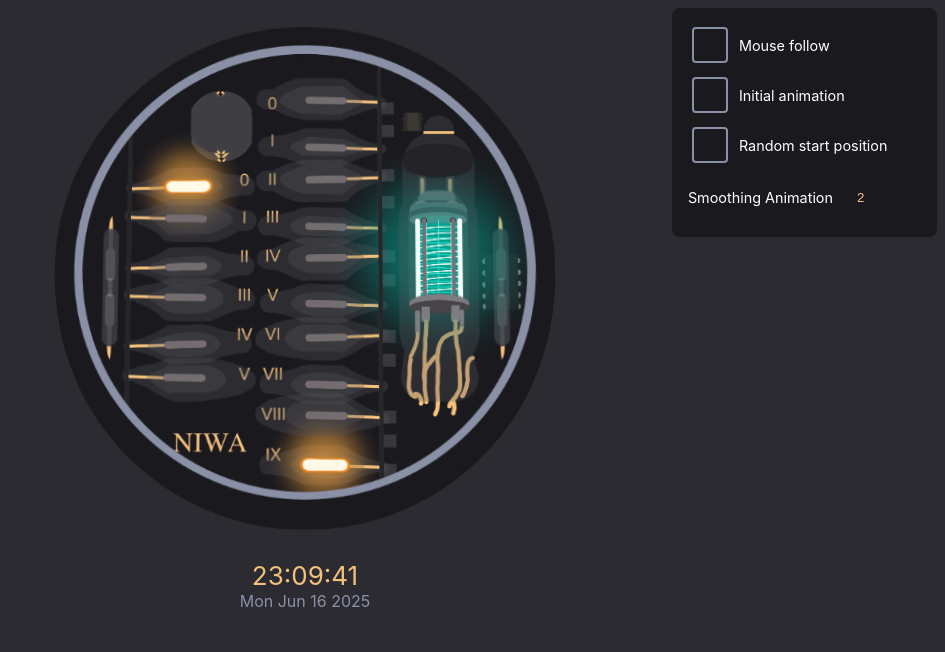
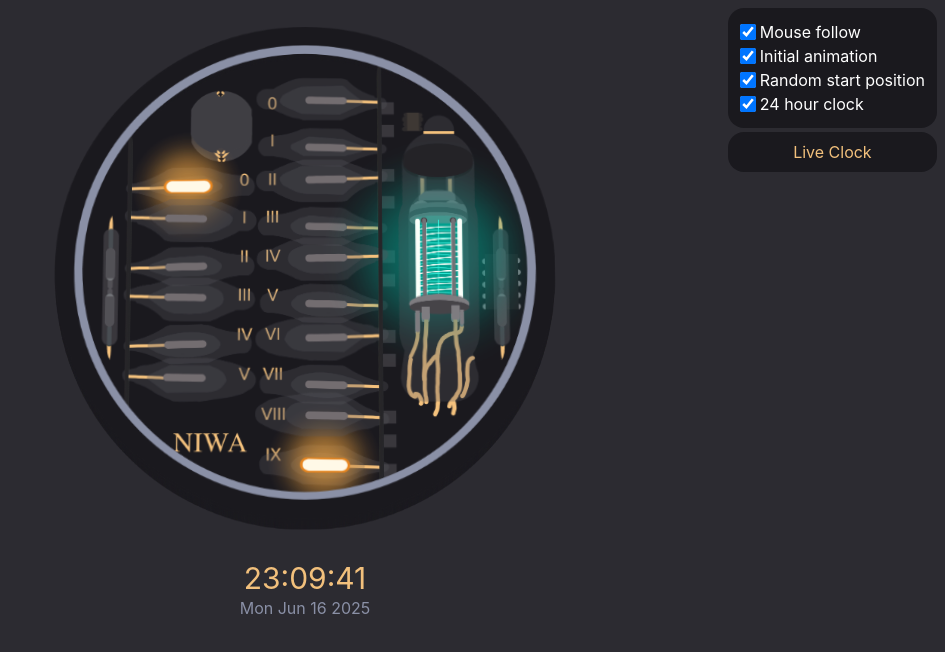
Before and after one commit to Aadniz/niwa-practicer, a React (Create React App) app: page / in a window 1280 px wide. Shown: the top 652 px of the page, without its empty margins (335-1280 px from the left). Built offline with nearby package versions, Linux system fonts and the light colour scheme.

Commit message:
Guessing game implemented + Tailwind

```diff
--- a/package.json
+++ b/package.json
@@ -44,5 +44,8 @@
       "last 1 firefox version",
       "last 1 safari version"
     ]
+  },
+  "devDependencies": {
+    "tailwindcss": "^3.4.17"
   }
 }
--- a/src/App.css
+++ b/src/App.css
@@ -1,41 +1,35 @@
 :root {
-  --dark: #8A90A6;
-  --darker: #2C2B31;
-  --darkest: #1A191E;
-  --primary: #F2C07C;
-  --foreground: #FFFFFF;
   --transition-duration: 0.3s;
 }
 
 .App {
   text-align: center;
-  background-color: var(--darker);
+  /*background-color: var(--darker);*/
   min-height: 100vh;
   display: flex;
   flex-direction: column;
   align-items: center;
-  font-size: calc(10px + 2vmin);
-  color: var(--foreground);
+  /*color: var(--foreground);*/
 }
 
 input {
   padding: 1rem;
-  background-color: var(--darkest);
+  /*background-color: var(--darkest);*/
   border: none;
   outline: none;
-  color: var(--primary);
+  /*color: var(--primary);*/
   width: 100%;
   transition-duration: var(--transition-duration);
 }
 
 button {
-  padding: 1rem;
-  background-color: var(--darkest);
+  padding: 0.5rem;
+  /*background-color: var(--darkest);*/
   border: none;
   outline: none;
-  color: var(--primary);
+  /*color: var(--primary);*/
   transition-duration: var(--transition-duration);
 }
 button:hover {
-  background-c: rgba(var(--primary), 0.8);
+  /*background-c: rgba(var(--primary), 0.8);*/
 }
--- a/src/App.tsx
+++ b/src/App.tsx
@@ -2,32 +2,29 @@ import React, {useState} from 'react';
 import './App.css';
 import {Watch} from "./watch/watch";
 import {Guess} from "./guess";
-import {Settings} from "./settings";
+import {ISettings, Settings} from "./settings";
 import {LiveTime} from "./live";
 
 function App() {
 
-    // In your Watch component:
-    const [settings, setSettings] = useState({
+    // Initial settings
+    const [settings, setSettings] = useState<ISettings>({
         mode: "live",
         twentyFour: true,
         mouseFollow: true,
         initialDelay: true,
         randomStart: true,
-        smoothing: 2
+        smoothing: 2,
+        randomTime: new Date(Math.random() * Date.now())
     });
 
   return (
-    <div className="App">
-        <Settings
-            onModeChange={(mode) => setSettings(prev => ({...prev, mode}))}
-            onMouseFollowChange={(enabled) => setSettings(prev => ({...prev, mouseFollow: enabled}))}
-            onInitialDelayChange={(enabled) => setSettings(prev => ({...prev, initialDelay: enabled}))}
-            onRandomStartChange={(enabled) => setSettings(prev => ({...prev, randomStart: enabled}))}
-            onSmoothingChange={(value) => setSettings(prev => ({...prev, smoothing: value}))}
-        />
-        <Watch/>
-        { settings.mode === "guessing" ? <Guess/> : <LiveTime twentyFour={settings.twentyFour}/> }
+    <div className="App bg-darker text-foreground">
+        <Settings settings={settings} onSettingsChange={setSettings}/>
+        <Watch settings={settings}/>
+        { settings.mode === "guess"
+            ? <Guess settings={settings}/>
+            : <LiveTime settings={settings}/> }
     </div>
   );
 }
--- a/src/guess.tsx
+++ b/src/guess.tsx
@@ -1,18 +1,76 @@
-import {CSSProperties} from "react";
+import {ISettings} from "./settings";
+import {InputEvent, useState} from "react";
 
-export const Guess = () => {
+export const Guess = ({settings}: {settings: ISettings}) => {
+
+    const [value, setValue] = useState("");
+    const [validated, setValidate] = useState<boolean|null>(null);
+    const [correct, setCorrect] = useState<boolean|null>(null);
+
+    const onInput = (e: InputEvent<HTMLInputElement>) => {
+        let value = e.currentTarget.value.trim();
+
+        // Validate it contains legal characters
+        if (value[0] === ":") {
+            return;
+        }
+        if (value.split(":").length > 2){
+            return;
+        }
+        if (value.trim() !== "" && !/^([0-9:]+)$/.test(value)) {
+            return;
+        }
+        if (value[value.length - 1] === ":") {
+            value = value.substring(0, value.length - 1);
+        }
+        if (/^\d{3}/.test(value)) {
+            value = value[0] + value[1] + ":" + value[2];
+        }
+        if (value.includes(":") && value.split(":")[1].length > 2) {
+            return;
+        }
+        // Here we have finished typing the number, valudate if it is a clock or not
+        if (value.includes(":") && value.split(":")[1].length === 2) {
+            let checkValue = value;
+            if (value.split(":")[0].length === 1) {
+                checkValue = "0" + checkValue;
+            }
+            const [hours, minutes] = checkValue.split(":").map(v => parseInt(v[0] + v[1]));
+
+            if (settings.twentyFour && hours > 23) {
+                setCorrect(false);
+                setValidate(false);
+            } else if (!settings.twentyFour && hours > 12) {
+                setCorrect(false);
+                setValidate(false);
+            } else if (minutes > 59) {
+                setCorrect(false);
+                setValidate(false);
+            } else {
+                if (settings.randomTime.getHours() === parseInt(value.split(":")[0]) && settings.randomTime.getMinutes() === parseInt(value.split(":")[1])) {
+                    setCorrect(true);
+                } else {
+                    setCorrect(false);
+                }
+                setValidate(true);
+            }
+        } else {
+            setCorrect(null);
+            setValidate(null);
+        }
+        setValue(value);
+    };
+
     return (
-        <div style={wrapperStyle}>
-            <div>Make your guess</div>
-            <input/>
+        <div className="min-w-fit">
+            <div className="text-3xl mb-2 text-primary">Make your guess</div>
+            <input
+                className={"bg-darkest rounded-2xl text-primary outline-none text-center " + (correct ? "disabled" : "") + (validated === null || validated ? "focus:outline-secondary" : "outline-red")}
+                placeholder="00:00"
+                onInput={onInput}
+                value={value}
+            />
+            <i>{correct !== null ? (correct ? "THAT IS CORRECT" : "THAT IS INCORRECT" ) : ""}</i>
         </div>
     )
 }
-
-const wrapperStyle: CSSProperties = {
-    textAlign: "center",
-    display: "block",
-    minWidth: "30vh",
-    marginLeft: "auto",
-    marginRight: "auto"
-}
--- a/src/index.css
+++ b/src/index.css
@@ -1,3 +1,7 @@
+@tailwind base;
+@tailwind components;
+@tailwind utilities;
+
 body {
   margin: 0;
   font-family: -apple-system, BlinkMacSystemFont, 'Segoe UI', 'Roboto', 'Oxygen',
--- a/src/live.tsx
+++ b/src/live.tsx
@@ -1,6 +1,7 @@
-import {CSSProperties, useEffect, useState} from "react";
+import {useEffect, useState} from "react";
+import {ISettings} from "./settings";
 
-export const LiveTime = ({twentyFour}: {twentyFour: boolean}) => {
+export const LiveTime = ({settings}: {settings: ISettings}) => {
 
     const [time, setTime] = useState(Date.now());
 
@@ -16,13 +17,15 @@ export const LiveTime = ({twentyFour}: {twentyFour: boolean}) => {
     const hours = date.getHours();
     const minutes = date.getMinutes();
     const seconds = date.getSeconds();
-    if (twentyFour) {
+    if (settings.twentyFour) {
         timeString += hours.toString().padStart(2, "0") + ":" + minutes.toString().padStart(2, "0") + ":" + seconds.toString().padStart(2, "0");
     } else {
         if (hours === 0) {
             timeString += `12`;
+        } else if (hours > 12) {
+            timeString += (hours - 12).toString()
         } else {
-            timeString += hours.toString().padStart(2, "0");
+            timeString += hours.toString()
         }
         timeString += ":" + minutes.toString().padStart(2, "0") + ":" + seconds.toString().padStart(2, "0");
         if (12 > hours) {
@@ -34,17 +37,8 @@ export const LiveTime = ({twentyFour}: {twentyFour: boolean}) => {
 
     return (
         <div style={{display: "grid"}}>
-            <div style={timeStyle}>{timeString}</div>
-            <div style={dateStyle}>{date.toDateString()}</div>
+            <div className="text-primary text-3xl">{timeString}</div>
+            <div className="text-dark">{date.toDateString()}</div>
         </div>
     )
 }
-
-const timeStyle: CSSProperties = {
-    color: "var(--primary)"
-}
-
-const dateStyle: CSSProperties = {
-    color: "var(--dark)",
-    fontSize: "calc(8px + 1vmin)"
-}
--- a/src/settings.tsx
+++ b/src/settings.tsx
@@ -1,143 +1,94 @@
 import { CSSProperties, useState } from "react";
 
-type SettingsProps = {
-    onModeChange: (mode: "guessing" | "live") => void;
-    onMouseFollowChange: (enabled: boolean) => void;
-    onInitialDelayChange: (enabled: boolean) => void;
-    onRandomStartChange: (enabled: boolean) => void;
-    onSmoothingChange: (value: number) => void;
-};
+type WatchMode = "live"|"guess";
+export interface ISettings {
+    mode: WatchMode,
+    twentyFour: boolean,
+    mouseFollow: boolean,
+    initialDelay: boolean,
+    randomStart: boolean,
+    smoothing: number,
+    randomTime: Date
+}
 
-export const Settings = ({
-                             onModeChange,
-                             onMouseFollowChange,
-                             onInitialDelayChange,
-                             onRandomStartChange,
-                             onSmoothingChange,
-                         }: SettingsProps) => {
-    const [mode, setMode] = useState<"guessing" | "live">("live");
-    const [mouseFollow, setMouseFollow] = useState(true);
-    const [initialDelay, setInitialDelay] = useState(true);
-    const [randomStart, setRandomStart] = useState(true);
-    const [smoothness, setSmoothness] = useState(2);
-
-    const handleModeChange = () => {
-        const newMode = mode === "guessing" ? "live" : "guessing";
-        setMode(newMode);
-        onModeChange(newMode);
+export const Settings = ({settings, onSettingsChange}: {settings: ISettings, onSettingsChange: (value: ISettings) => void}) => {
+    const handleChange = (newSettings: Partial<ISettings>) => {
+        onSettingsChange({ ...settings, ...newSettings });
     };
 
-    const handleSmoothingChange = (e: React.ChangeEvent<HTMLInputElement>) => {
-        const value = parseFloat(e.target.value);
-        setSmoothness(value);
-        onSmoothingChange(value);
-    }
-
-    const handleMouseFollowChange = () => {
-        const newValue = !mouseFollow;
-        setMouseFollow(newValue);
-        onMouseFollowChange(newValue);
-    };
-
-    const handleInitialDelayChange = () => {
-        const newValue = !initialDelay;
-        setInitialDelay(newValue);
-        onInitialDelayChange(newValue);
-    };
-
-    const handleRandomStartChange = () => {
-        const newValue = !randomStart;
-        setRandomStart(newValue);
-        onRandomStartChange(newValue);
-    };
+    const [mode, setMode] = useState<WatchMode>(settings.mode);
 
     return (
-        <div style={containerStyle}>
-            <div style={wrapperStyle}>
-                <div style={settingGroupStyle}>
-                    <label style={settingItemStyle}>
+        <div className="absolute z-10 right-0 top-0">
+            <div className="p-2 grid">
+                <div className="mb-1 bg-darkest p-3 rounded-2xl">
+                    <label className="flex items-center gap-1">
                         <input
                             type="checkbox"
-                            checked={mouseFollow}
-                            onChange={handleMouseFollowChange}
+                            checked={settings.mouseFollow}
+                            onChange={() => handleChange({mouseFollow: !settings.mouseFollow})}
                             style={checkboxStyle}
                         />
                         <span>Mouse follow</span>
                     </label>
 
-                    <label style={settingItemStyle}>
+                    <label className="flex items-center gap-1">
                         <input
                             type="checkbox"
-                            checked={initialDelay}
-                            onChange={handleInitialDelayChange}
+                            checked={settings.initialDelay}
+                            onChange={() => handleChange({initialDelay: !settings.initialDelay})}
                             style={checkboxStyle}
                         />
                         <span>Initial animation</span>
                     </label>
 
-                    <label style={settingItemStyle}>
+                    <label className="flex items-center gap-1">
                         <input
                             type="checkbox"
-                            checked={randomStart}
-                            onChange={handleRandomStartChange}
+                            checked={settings.randomStart}
+                            onChange={() => handleChange({randomStart: !settings.randomStart})}
                             style={checkboxStyle}
                         />
                         <span>Random start position</span>
                     </label>
 
+                    <label className="flex items-center gap-1">
+                        <input
+                            type="checkbox"
+                            checked={settings.twentyFour}
+                            onChange={() => handleChange({twentyFour: !settings.twentyFour})}
+                            style={checkboxStyle}
+                        />
+                        <span>24 hour clock</span>
+                    </label>
 
-                    <label style={settingItemStyle}>
-                        <span style={{whiteSpace: "nowrap"}}>Smoothing Animation</span>
-                        <input
-                            type="number"
-                            max={10}
-                            min={0}
-                            value={smoothness}
-                            onChange={handleSmoothingChange}
-                        />
-                    </label>
+
+                    {/*<label style={settingItemStyle}>*/}
+                    {/*    <span style={{whiteSpace: "nowrap"}}>Smoothing Animation</span>*/}
+                    {/*    <input*/}
+                    {/*        type="number"*/}
+                    {/*        max={10}*/}
+                    {/*        min={0}*/}
+                    {/*        value={settings.smoothing}*/}
+                    {/*        onChange={() => handleChange({smoothing: this.value})}*/}
+                    {/*    />*/}
+                    {/*</label>*/}
                 </div>
+                <button
+                    className="bg-darkest hover:bg-darkest/80 text-primary w-full rounded-2xl"
+                    onClick={() => {
+                        const mode: WatchMode = settings.mode === "live" ? "guess" : "live";
+                        setMode(mode);
+                        handleChange({mode: mode});
+                    }}
+                >{mode === "live" ? "Live Clock" : "Guessing"}</button>
             </div>
         </div>
     );
 };
 
-// Styles
-const containerStyle: CSSProperties = {
-    width: "100%",
-    position: "absolute",
-    top: 0,
-    left: 0,
-    zIndex: 1000
-};
-
-const wrapperStyle: CSSProperties = {
-    padding: "0.5rem",
-    display: "flex",
-    justifyContent: "flex-end"
-};
-
-const settingGroupStyle: CSSProperties = {
-    display: "flex",
-    flexDirection: "column",
-    gap: "0.5rem",
-    backgroundColor: "var(--darkest)",
-    padding: "1rem",
-    borderRadius: "8px",
-    backdropFilter: "blur(4px)"
-};
-
-const settingItemStyle: CSSProperties = {
-    display: "flex",
-    alignItems: "center",
-    gap: "0.5rem",
-    color: "var(--foreground)",
-    cursor: "pointer",
-    fontSize: "0.9rem"
-};
-
 const checkboxStyle: CSSProperties = {
-    appearance: "none",
+    //appearance: "none",
     width: "16px",
     height: "16px",
     border: "2px solid var(--dark)",
--- a/src/watch/watch.tsx
+++ b/src/watch/watch.tsx
@@ -1,5 +1,6 @@
 import { CSSProperties, useEffect, useRef, useState, useCallback } from "react";
 import { layers } from "./layers";
+import {ISettings} from "../settings";
 
 // Constants
 const MAX_ROTATION = 60;
@@ -8,26 +9,34 @@ const INITIAL_ANIMATION_DELAY = 2;
 const MOUSE_SENSITIVITY = 90; // Lower = less sensitive
 const SCROLL_SENSITIVITY = 300;
 const Z_DEPTH_MULTIPLIER = 20;
-const TRANSITION_DURATION = 0;
+const TRANSITION_DURATION = 2;
 // Initial off delay, Hours, off, minutes, off, seconds, off, seconds, off, seconds etc etc
 const TIMINGS = [1.5, 1.0, 0.4, 1.3, 0.8, 0.6, 0.4];
 
-export const Watch = () => {
-    const time = new Date();
+export const Watch = ({settings}: {settings: ISettings}) => {
+    const time = settings.mode === "live" ? new Date() : settings.randomTime;
     const hours = time.getHours();
     const minutes = time.getMinutes();
 
-    const [rotation, setRotation] = useState({
-        x: Math.random() * MAX_ROTATION,
-        y: Math.random() * MAX_ROTATION,
-        z: 0,
-    });
+    const initialRotation = settings.randomStart
+        ? {
+            x: Math.random() * MAX_ROTATION,
+            y: Math.random() * MAX_ROTATION,
+            z: 0,
+        }
+        : {
+            x: 0,
+            y: 20,
+            z: 0
+        };
+
+    const [rotation, setRotation] = useState(initialRotation);
 
     const [[leftNum, rightNum, greenLight], setNums] = useState([-1, -1, false]);
 
     useEffect(() => {
         let timeouts: NodeJS.Timeout[] = [];
-        let accumulatedTime = INITIAL_ANIMATION_DELAY;
+        let accumulatedTime = settings.initialDelay ? INITIAL_ANIMATION_DELAY : 0;
 
         const [leftHours, rightHours] = hours.toString().padStart(2, "0").split("").map(h => parseInt(h));
         const [leftMinutes, rightMinutes] = minutes.toString().padStart(2, "0").split("").map(h => parseInt(h));
@@ -53,7 +62,7 @@ export const Watch = () => {
         return () => {
             timeouts.forEach(timeout => clearTimeout(timeout));
         };
-    }, [hours, minutes]);
+    }, [hours, minutes, settings.initialDelay]);
 
 
     const [parallaxFactor, setParallaxFactor] = useState(DEFAULT_PARALLAX_FACTOR);
@@ -62,6 +71,8 @@ export const Watch = () => {
 
     // Smoothly handle mouse movement with requestAnimationFrame
     const handleMouseMove = useCallback((e: MouseEvent) => {
+        if (!settings.mouseFollow)
+            return;
         lastMousePosition.current = {
             x: -(e.clientY / window.innerHeight - 0.5) * MOUSE_SENSITIVITY,
             y: (e.clientX / window.innerWidth - 0.5) * MOUSE_SENSITIVITY
@@ -77,7 +88,7 @@ export const Watch = () => {
                 animationFrameRef.current = 0;
             });
         }
-    }, []);
+    }, [settings.mouseFollow]);
 
     const handleWheel = useCallback((e: WheelEvent) => {
         e.preventDefault();
@@ -93,7 +104,7 @@ export const Watch = () => {
 
             window.addEventListener("mousemove", handleMouseMove);
             window.addEventListener("wheel", handleWheel, { passive: false });
-        }, INITIAL_ANIMATION_DELAY * 1000);
+        }, settings.initialDelay ? INITIAL_ANIMATION_DELAY * 1000 : 10);
 
         return () => {
             clearTimeout(timer);
@@ -103,7 +114,7 @@ export const Watch = () => {
                 cancelAnimationFrame(animationFrameRef.current);
             }
         };
-    }, [handleMouseMove, handleWheel]);
+    }, [handleMouseMove, handleWheel, settings.initialDelay]);
 
     return (
         <div style={wrapperStyle}>
--- /dev/null
+++ b/tailwind.config.js
@@ -0,0 +1,37 @@
+/** @type {import('tailwindcss').Config} */
+module.exports = {
+  content: [
+    "./src/**/*.{js,jsx,ts,tsx}",
+  ],
+  theme: {
+    screens: {
+      sm: '480px',
+      md: '768px',
+      lg: '976px',
+      xl: '1440px',
+    },
+    colors: {
+      "dark": "#8A90A6",
+      "darker": "#2C2B31",
+      "darkest": "#1A191E",
+      "primary": "#F2C07C",
+      "secondary": "#26D8C5",
+      "foreground": "#FFFFFF",
+      "red": "#f27c7c",
+    },
+    fontFamily: {
+      sans: ['Graphik', 'sans-serif'],
+      serif: ['Merriweather', 'serif'],
+    },
+    extend: {
+      spacing: {
+        '128': '32rem',
+        '144': '36rem',
+      },
+      borderRadius: {
+        '4xl': '2rem',
+      }
+    }
+  },
+  plugins: [],
+}
```
Also changed, not shown: 1 other file (tests, documents, lock files or other folders).
